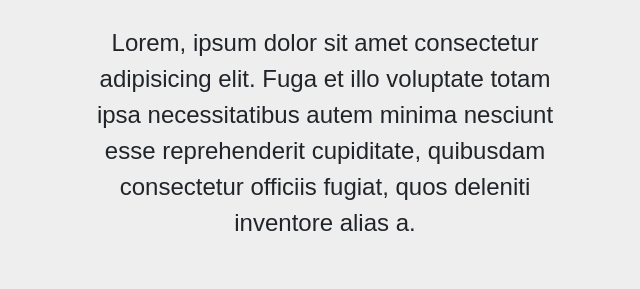
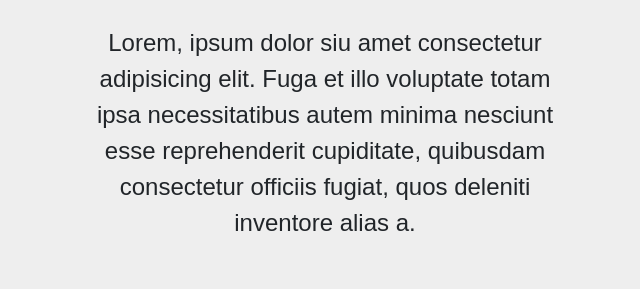
Before and after one commit to conmigofitness/PreEntrega2-BarreraMacias, a plain HTML site: page PAGES/quienessomos.html in a window 1280 px wide. Shown: the part 848-1137 px from the top of the page, 640-1280 px from the left. Drawn offline with nearby package versions, Linux system fonts and the light colour scheme.

```diff
--- a/PAGES/quienessomos.html
+++ b/PAGES/quienessomos.html
@@ -175,7 +175,7 @@
 
         <div class="d__qs">
           <p class="p__qs">
-            Lorem, ipsum dolor sit amet consectetur adipisicing elit. Fuga et
+            Lorem, ipsum dolor siu amet consectetur adipisicing elit. Fuga et
             illo voluptate totam ipsa necessitatibus autem minima nesciunt esse
             reprehenderit cupiditate, quibusdam consectetur officiis fugiat,
             quos deleniti inventore alias a.
```
